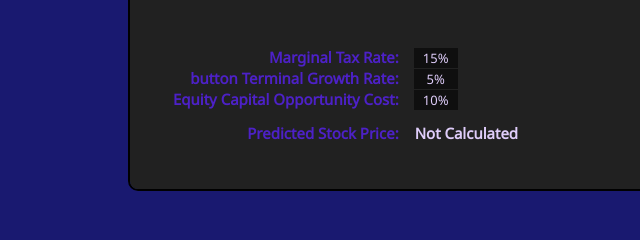
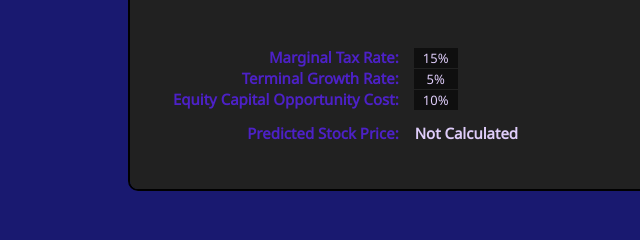
Before and after one commit to dtomsig/DTC, a plain HTML site: page index.html in a window 1280 px wide. Shown: the part 538-778 px from the top of the page, 0-640 px from the left. Drawn offline with Linux system fonts and the light colour scheme.

Commit message:
05/19/24 - Fixed Display Bug in index.html
In the commit 04/16/24, the text "button" was inserted into the <label> element with its for attribute set to "id_input__terminal_growth_rate".

I removed that text.

```diff
--- a/index.html
+++ b/index.html
@@ -386,7 +386,7 @@
                         <input autocomplete = "off" id = "id_input__marginal_tax_rate" type = "text" value = "15">
 
                         <label for = "id_input__terminal_growth_rate">
-                     button       Terminal Growth Rate:
+                            Terminal Growth Rate:
                         </label>
                         <input autocomplete = "off" id = "id_input__terminal_growth_rate" type = "text" value = "5">
 
```
